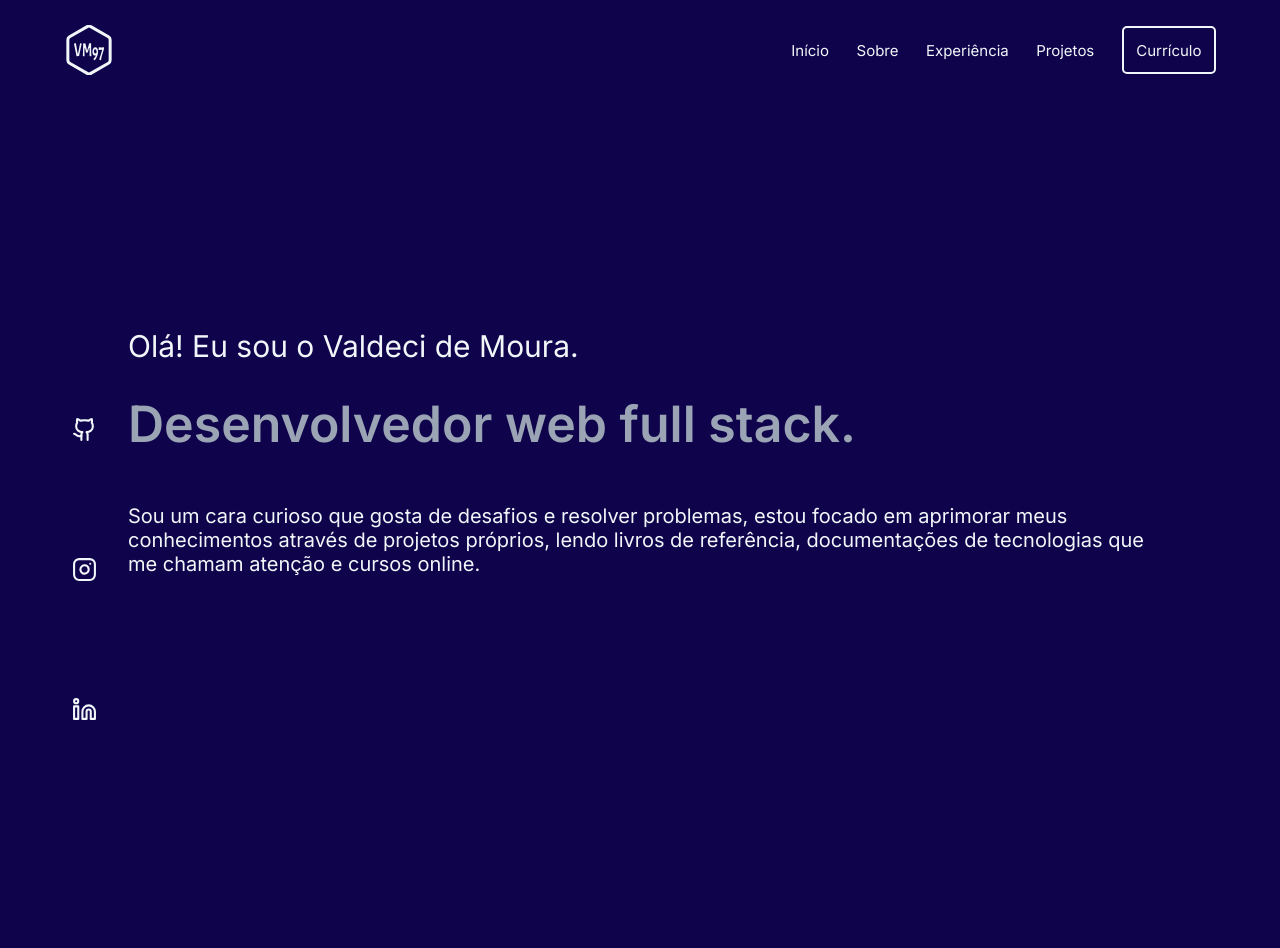
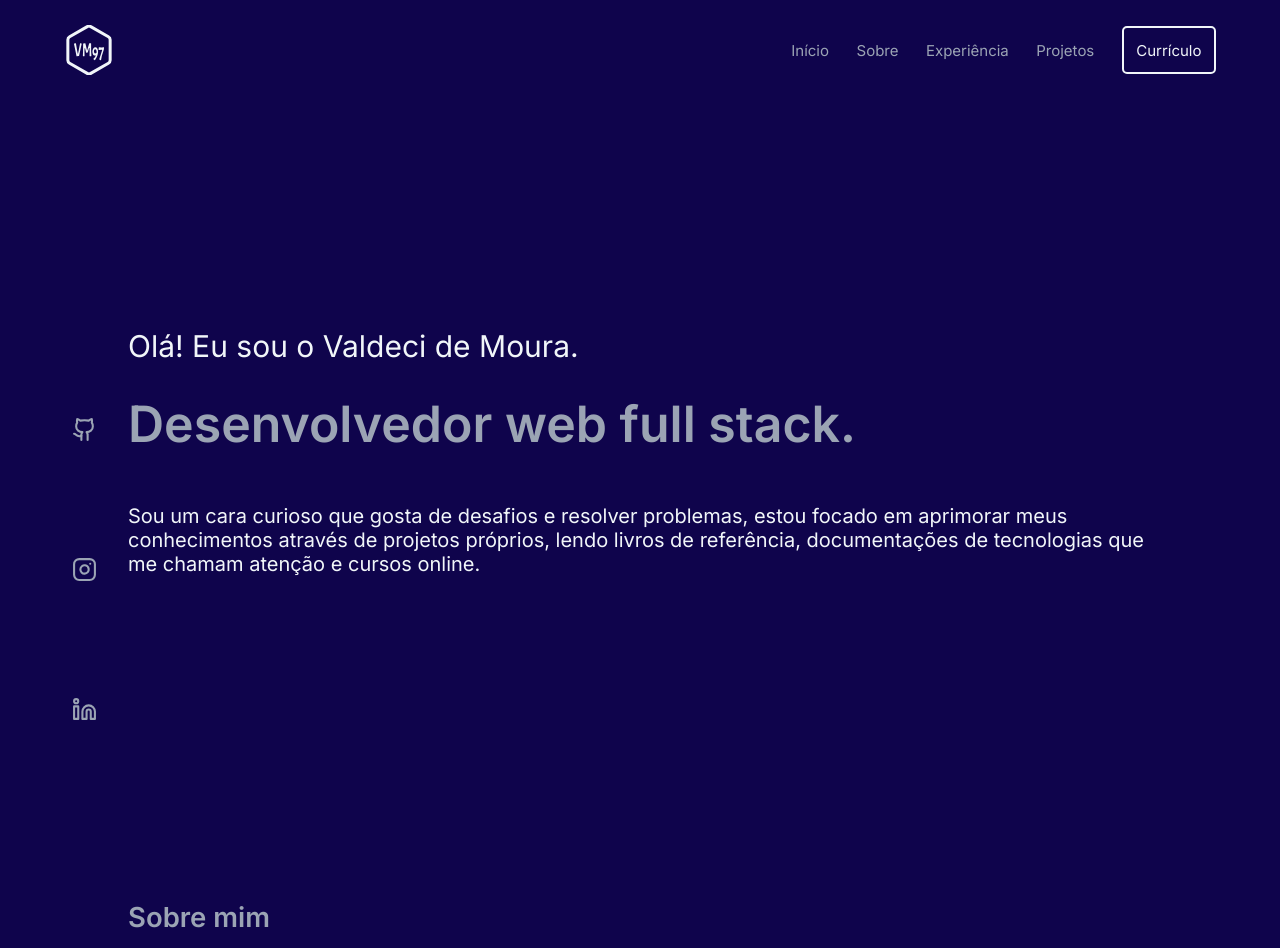
Before and after one commit to Valdeci97/portfolio-v2, a React (Vite) app in the folder app/: page / in a window 1280 px wide. Shown: the top 948 px of the page. Before the commit the page ends 800 px from the top, so only its background shows below. Built offline with nearby package versions, Linux system fonts and the light colour scheme.

Commit message:
feat(app): add about page

```diff
--- a/app/src/App.tsx
+++ b/app/src/App.tsx
@@ -1,6 +1,7 @@
 import Header from './components/Header';
 import SocialMedia from './components/SocialMedia';
 import Home from './pages/Home';
+import About from './pages/About';
 import { useWindowWidth } from './hooks/useWindowWidth';
 import './styles/app.css';
 
@@ -14,6 +15,7 @@ export default function App() {
       <div className="pages-container">
         <main className="main-container">
           <Home />
+          <About />
         </main>
       </div>
     </>
--- a/app/src/styles/app.css
+++ b/app/src/styles/app.css
@@ -7,3 +7,28 @@
 .main-container {
   width: 80%;
 }
+
+@media screen and (min-width: 721px) and (max-width: 840px) {
+  .pages-container {
+    margin-left: 3rem;
+  }
+}
+
+@media screen and (min-width: 841px) and (max-width: 920px) {
+  .pages-container {
+    margin-left: 2.5rem;
+  }
+}
+
+@media screen and (min-width: 921px) and (max-width: 1080px) {
+  .pages-container {
+    margin-left: 2rem;
+  }
+}
+
+@media screen and (min-width: 1081px) and (max-width: 1200px) {
+  .pages-container {
+    margin-left: 1.5rem;
+  }
+
+}
--- a/app/src/styles/aside-menu.css
+++ b/app/src/styles/aside-menu.css
@@ -69,9 +69,3 @@
     opacity: 0.7;
   }
 }
-
-@media (hover: none) {
-  .aside-menu-link {
-    color: var(--smoke-white);
-  }
-}
--- a/app/src/styles/navbar.css
+++ b/app/src/styles/navbar.css
@@ -70,12 +70,6 @@
   }
 }
 
-@media (hover: none) {
-  .navbar-link-common {
-    color: var(--smoke-white);
-  }
-}
-
 @media screen and (max-width: 720px) {
   .navbar-link-container {
     display: none;
--- a/app/src/styles/svg-icon.css
+++ b/app/src/styles/svg-icon.css
@@ -1,12 +1,8 @@
 svg {
-  stroke: var(--smoke-white);
+  stroke: var(--light-grey);
 }
 
 @media (hover: hover) {
-  svg {
-    stroke: var(--light-grey);
-  }
-
   svg:hover {
     stroke: var(--smoke-white);
   }
```
